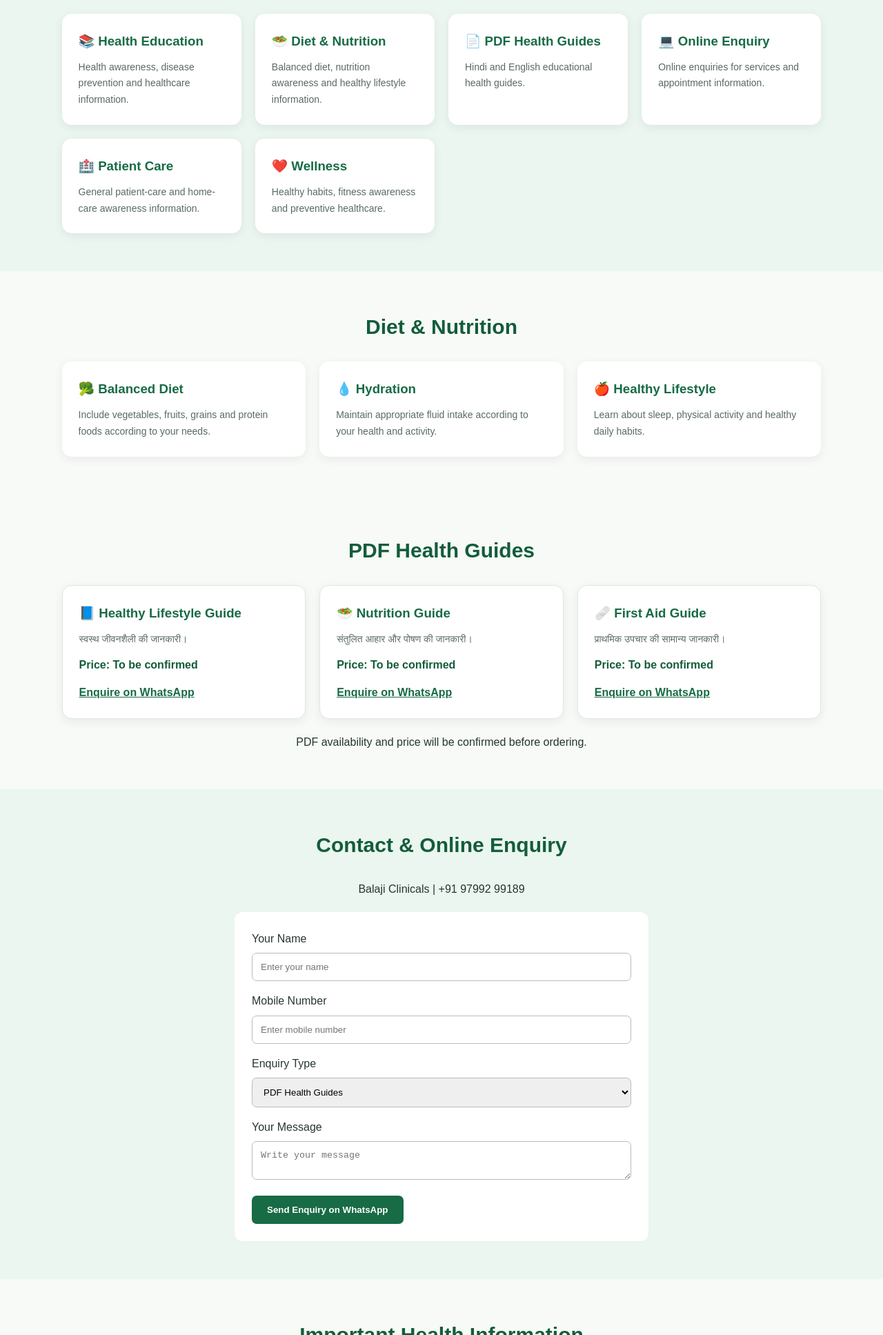
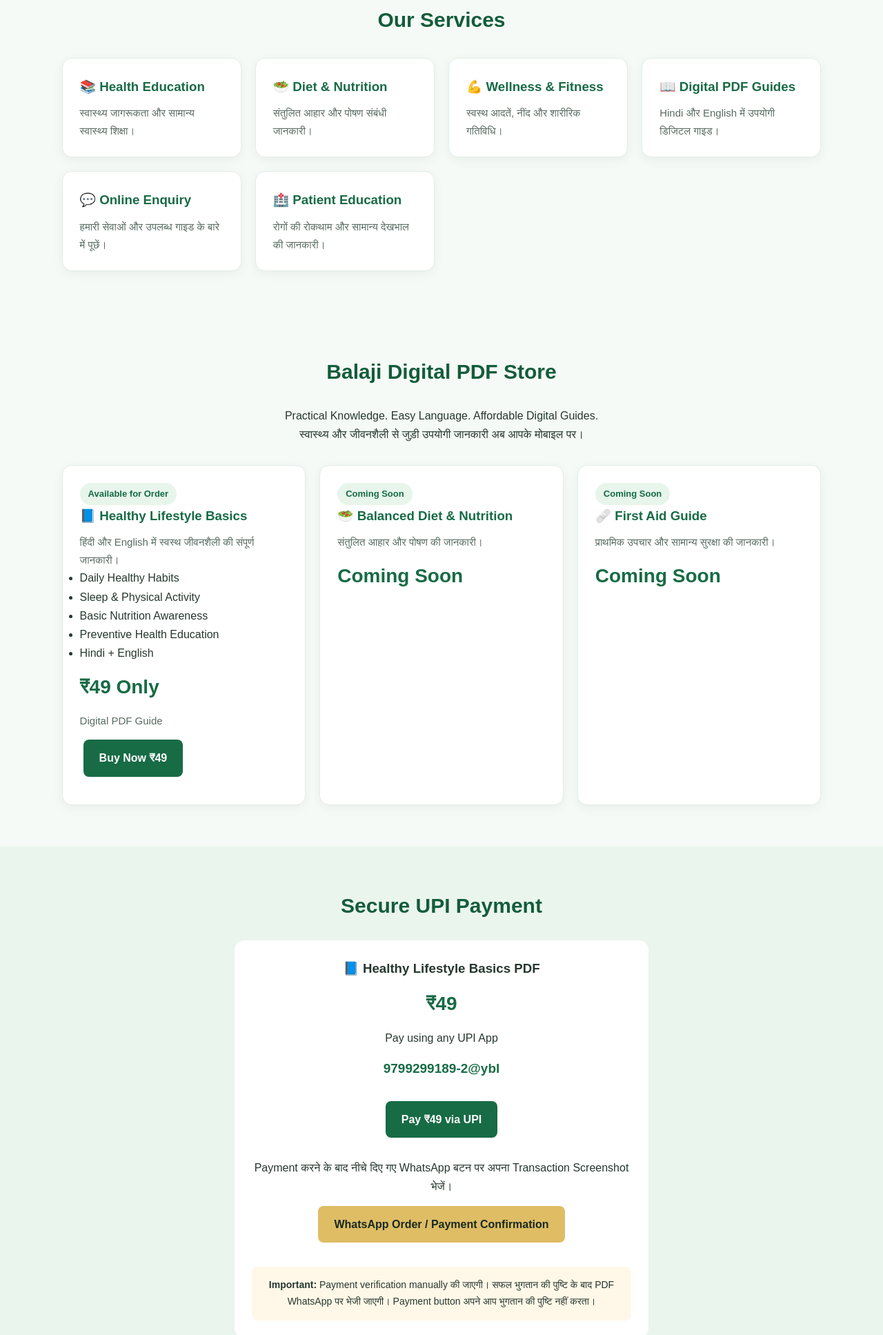
Before and after one commit to balajiclinicals/balaji-clinicals-website, a plain HTML site: page index.html in a window 1280 px wide. Shown: the part 865-2800 px from the top of the page at 69% size. Drawn offline with Linux system fonts and the light colour scheme.

Commit message:
Update index.html

```diff
--- a/index.html
+++ b/index.html
@@ -2,186 +2,544 @@
 <!DOCTYPE html>
 <html lang="hi">
 <head>
- content="width=device-width, initial-scale=1.0">
-<meta name="google-site-verification" content="a00sxfUKWRmJ4WAtIDj8_vyFzqTn2LCWqe-IsCp0JV4" />
-<title>Balaji Clinicals | Healthcare & Wellness</title>
 <meta charset="UTF-8">
 <meta name="viewport" content="width=device-width, initial-scale=1.0">
-<title>Balaji Clinicals | Healthcare & Wellness</title>
-<meta name="description" content="Balaji Clinicals - Health Education, Diet, Nutrition and Wellness">
+
+<meta name="google-site-verification" content="a00sxfUKWRmJ4WAtIDj8_vyFzqTn2LCWqe-IsCp0JV4">
+
+<title>Balaji Clinicals | Healthcare, Nutrition & Wellness</title>
+
+<meta name="description" content="Balaji Clinicals - Hindi and English Health Education, Nutrition, Wellness, Digital PDF Guides and Online Enquiry.">
+
+<meta name="keywords" content="Balaji Clinicals, Health Education, Nutrition, Wellness, Hindi Health Guide, PDF Guide">
+
+<meta name="author" content="Balaji Clinicals">
+
+<meta name="robots" content="index, follow">
+
 <style>
-*{box-sizing:border-box;margin:0;padding:0}
-body{font-family:Arial,sans-serif;color:#26372e;background:#f7faf7;line-height:1.7}
-header{background:white;padding:18px 5%;display:flex;justify-content:space-between;align-items:center;flex-wrap:wrap}
-.logo{font-size:23px;font-weight:bold;color:#176b45}
-nav a{margin:8px;color:#176b45;text-decoration:none;font-weight:bold}
-.hero{background:linear-gradient(120deg,#10452f,#238653);color:white;text-align:center;padding:75px 7%}
-.hero h1{font-size:38px;margin-bottom:15px}
-.hero p{font-size:18px}
-.btn{display:inline-block;background:#dfbd65;color:#17291e;padding:13px 23px;margin:20px 5px;border-radius:8px;text-decoration:none;font-weight:bold}
-section{padding:55px 7%}
-h2{text-align:center;color:#145c3b;font-size:30px;margin-bottom:25px}
-.intro{text-align:center;max-width:800px;margin:auto}
-.services{background:#eaf6ef}
-.grid{display:grid;grid-template-columns:repeat(auto-fit,minmax(220px,1fr));gap:20px}
-.card{background:white;padding:24px;border-radius:14px;box-shadow:0 4px 15px #0001}
-.card h3{color:#176b45;margin-bottom:10px}
-.card p{color:#586b60;font-size:14px}
-.card a{color:#176b45;font-weight:bold}
-.guides .card{border:1px solid #dce9df}
-.price{font-weight:bold;margin:12px 0;color:#145c3b}
-.contact{background:#10452f;color:white;text-align:center}
-.contact h2{color:white}
-.contact a{color:white}
-input,select,textarea{width:100%;padding:12px;margin:7px 0 15px;border:1px solid #bbb;border-radius:7px}
-form{max-width:600px;margin:auto;background:white;color:#26372e;padding:25px;border-radius:12px;text-align:left}
-button{background:#176b45;color:white;border:0;padding:13px 22px;border-radius:7px;font-weight:bold;cursor:pointer}
-footer{background:#092f20;color:white;text-align:center;padding:25px;font-size:13px}
-@media(max-width:600px){.hero h1{font-size:29px}header{justify-content:center;text-align:center}nav{margin-top:12px}}
+* {
+  box-sizing: border-box;
+  margin: 0;
+  padding: 0;
+  scroll-behavior: smooth;
+}
+
+body {
+  font-family: Arial, sans-serif;
+  color: #26372e;
+  background: #f5faf6;
+  line-height: 1.7;
+}
+
+header {
+  background: white;
+  padding: 18px 5%;
+  display: flex;
+  justify-content: space-between;
+  align-items: center;
+  flex-wrap: wrap;
+  box-shadow: 0 2px 10px #00000010;
+}
+
+.logo {
+  font-size: 24px;
+  font-weight: bold;
+  color: #176b45;
+}
+
+nav {
+  display: flex;
+  flex-wrap: wrap;
+  gap: 16px;
+}
+
+nav a {
+  color: #176b45;
+  text-decoration: none;
+  font-weight: bold;
+}
+
+.hero {
+  background: linear-gradient(120deg,#10452f,#238653);
+  color: white;
+  text-align: center;
+  padding: 85px 7%;
+}
+
+.hero h1 {
+  font-size: 38px;
+  margin-bottom: 15px;
+}
+
+.hero p {
+  font-size: 19px;
+  margin: 12px auto;
+  max-width: 750px;
+}
+
+.btn {
+  display: inline-block;
+  background: #dfbd65;
+  color: #17291e;
+  padding: 13px 23px;
+  margin: 15px 5px;
+  border-radius: 8px;
+  text-decoration: none;
+  font-weight: bold;
+  border: none;
+  cursor: pointer;
+  font-size: 16px;
+}
+
+.green {
+  background: #176b45;
+  color: white;
+}
+
+section {
+  padding: 60px 7%;
+}
+
+.heading {
+  text-align: center;
+  color: #145c3b;
+  font-size: 30px;
+  margin-bottom: 25px;
+}
+
+.intro {
+  text-align: center;
+  max-width: 850px;
+  margin: auto;
+}
+
+.grid {
+  display: grid;
+  grid-template-columns: repeat(auto-fit,minmax(230px,1fr));
+  gap: 20px;
+  margin-top: 30px;
+}
+
+.card {
+  background: white;
+  padding: 25px;
+  border-radius: 14px;
+  box-shadow: 0 4px 15px #0000000d;
+  border: 1px solid #e2eee5;
+}
+
+.card h3 {
+  color: #176b45;
+  margin-bottom: 10px;
+}
+
+.card p {
+  color: #586b60;
+  font-size: 15px;
+}
+
+.price {
+  font-size: 28px;
+  color: #176b45;
+  font-weight: bold;
+  margin: 12px 0;
+}
+
+.tag {
+  display: inline-block;
+  background: #e7f5eb;
+  color: #176b45;
+  padding: 5px 12px;
+  border-radius: 20px;
+  font-size: 13px;
+  font-weight: bold;
+}
+
+.payment {
+  background: #eaf5ed;
+  text-align: center;
+}
+
+.payment-box {
+  max-width: 600px;
+  margin: 25px auto;
+  background: white;
+  padding: 25px;
+  border-radius: 14px;
+}
+
+.upi {
+  font-size: 19px;
+  font-weight: bold;
+  color: #176b45;
+  overflow-wrap: anywhere;
+  margin: 15px;
+}
+
+.contact {
+  background: #10452f;
+  color: white;
+  text-align: center;
+}
+
+.contact h2 {
+  color: white;
+}
+
+.contact a {
+  color: white;
+}
+
+input, select, textarea {
+  width: 100%;
+  padding: 13px;
+  margin: 8px 0 15px;
+  border: 1px solid #bbb;
+  border-radius: 7px;
+  font-size: 15px;
+}
+
+form {
+  max-width: 600px;
+  margin: auto;
+  background: white;
+  color: #26372e;
+  padding: 25px;
+  border-radius: 12px;
+  text-align: left;
+}
+
+footer {
+  background: #092f20;
+  color: white;
+  text-align: center;
+  padding: 25px;
+  font-size: 14px;
+}
+
+.note {
+  background: #fff8e8;
+  padding: 15px;
+  border-radius: 8px;
+  margin-top: 20px;
+  font-size: 14px;
+}
+
+@media(max-width:600px) {
+  header {
+    justify-content: center;
+    gap: 12px;
+  }
+  nav {
+    justify-content: center;
+    gap: 12px;
+  }
+  .hero h1 {
+    font-size: 29px;
+  }
+  .hero {
+    padding: 65px 5%;
+  }
+  section {
+    padding: 45px 5%;
+  }
+}
 </style>
 </head>
+
 <body>
 
 <header>
   <div class="logo">✚ BALAJI CLINICALS</div>
+
   <nav>
     <a href="#home">Home</a>
     <a href="#about">About</a>
     <a href="#services">Services</a>
-<a href="#guides">PDF Guides</a>
+    <a href="#store">PDF Store</a>
+    <a href="#payment">Payment</a>
     <a href="#contact">Contact</a>
   </nav>
 </header>
 
-<div class="hero" id="home">
+<section class="hero" id="home">
   <h1>Your Health, Our Priority</h1>
+
   <p>स्वास्थ्य शिक्षा, पोषण और बेहतर जीवनशैली की जानकारी</p>
+
   <p>Healthcare Education | Diet | Nutrition | Wellness</p>
-<a class="btn" href="#services">Explore Services</a>
-<a class="btn" href="#contact">Contact Us</a>
-</div>
+
+  <a href="#store" class="btn">Explore PDF Store</a>
+
+  <a href="#contact" class="btn">Contact Us</a>
+</section>
 
 <section id="about">
-<h2>About Balaji Clinicals</h2>
+  <h2 class="heading">About Balaji Clinicals</h2>
+
   <div class="intro">
-<p>Balaji Clinicals is a Healthcare Education and Wellness initiative.</p>
-<p>हमारा उद्देश्य लोगों को स्वास्थ्य, पोषण, स्वच्छता और मरीजों की सामान्य देखभाल के बारे में सरल जानकारी देना है।</p>
-<p>Information available in Hindi and English.</p>
+    <h3>Knowledge for a Healthier Life</h3>
+
+    <p>
+      Balaji Clinicals is an independent healthcare
+      education and wellness initiative.
+    </p>
+
+    <p>
+      हमारा उद्देश्य लोगों को स्वास्थ्य, पोषण,
+      फिटनेस और बेहतर जीवनशैली से जुड़ी
+      उपयोगी जानकारी Hindi और English में देना है।
+    </p>
+
+    <p>
+      Learn • Understand • Improve Your Lifestyle
+    </p>
   </div>
 </section>
 
-<section class="services" id="services">
-<h2>Our Services | हमारी सेवाएं</h2>
+<section id="services">
+  <h2 class="heading">Our Services</h2>
+
   <div class="grid">
+
     <div class="card">
       <h3>📚 Health Education</h3>
-<p>Health awareness, disease prevention and healthcare information.</p>
+      <p>स्वास्थ्य जागरूकता और सामान्य स्वास्थ्य शिक्षा।</p>
     </div>
+
     <div class="card">
       <h3>🥗 Diet & Nutrition</h3>
-<p>Balanced diet, nutrition awareness and healthy lifestyle information.</p>
+      <p>संतुलित आहार और पोषण संबंधी जानकारी।</p>
     </div>
+
     <div class="card">
-<h3>📄 PDF Health Guides</h3>
-<p>Hindi and English educational health guides.</p>
+      <h3>💪 Wellness & Fitness</h3>
+      <p>स्वस्थ आदतें, नींद और शारीरिक गतिविधि।</p>
     </div>
+
     <div class="card">
-<h3>💻 Online Enquiry</h3>
-<p>Online enquiries for services and appointment information.</p>
+      <h3>📖 Digital PDF Guides</h3>
+      <p>Hindi और English में उपयोगी डिजिटल गाइड।</p>
     </div>
+
     <div class="card">
-<h3>🏥 Patient Care</h3>
-<p>General patient-care and home-care awareness information.</p>
+      <h3>💬 Online Enquiry</h3>
+      <p>हमारी सेवाओं और उपलब्ध गाइड के बारे में पूछें।</p>
     </div>
+
     <div class="card">
-<h3>❤️ Wellness</h3>
-<p>Healthy habits, fitness awareness and preventive healthcare.</p>
+      <h3>🏥 Patient Education</h3>
+      <p>रोगों की रोकथाम और सामान्य देखभाल की जानकारी।</p>
     </div>
+
   </div>
 </section>
 
-<section>
-<h2>Diet & Nutrition</h2>
+<section id="store">
+  <h2 class="heading">Balaji Digital PDF Store</h2>
+
+  <div class="intro">
+    <p>
+      Practical Knowledge. Easy Language.
+      Affordable Digital Guides.
+    </p>
+
+    <p>
+      स्वास्थ्य और जीवनशैली से जुड़ी
+      उपयोगी जानकारी अब आपके मोबाइल पर।
+    </p>
+  </div>
+
   <div class="grid">
-<div class="card"><h3>🥦 Balanced Diet</h3><p>Include vegetables, fruits, grains and protein foods according to your needs.</p></div>
-<div class="card"><h3>💧 Hydration</h3><p>Maintain appropriate fluid intake according to your health and activity.</p></div>
-<div class="card"><h3>🍎 Healthy Lifestyle</h3><p>Learn about sleep, physical activity and healthy daily habits.</p></div>
+
+    <div class="card">
+      <span class="tag">Available for Order</span>
+
+      <h3>📘 Healthy Lifestyle Basics</h3>
+
+      <p>
+        हिंदी और English में स्वस्थ जीवनशैली की संपूर्ण जानकारी।
+      </p>
+
+      <ul>
+        <li>Daily Healthy Habits</li>
+        <li>Sleep & Physical Activity</li>
+        <li>Basic Nutrition Awareness</li>
+        <li>Preventive Health Education</li>
+        <li>Hindi + English</li>
+      </ul>
+
+      <div class="price">₹49 Only</div>
+
+      <p>Digital PDF Guide</p>
+
+      <a class="btn green"
+         href="#payment">
+         Buy Now ₹49
+      </a>
+    </div>
+
+    <div class="card">
+      <span class="tag">Coming Soon</span>
+      <h3>🥗 Balanced Diet & Nutrition</h3>
+      <p>संतुलित आहार और पोषण की जानकारी।</p>
+      <div class="price">Coming Soon</div>
+    </div>
+
+    <div class="card">
+      <span class="tag">Coming Soon</span>
+      <h3>🩹 First Aid Guide</h3>
+      <p>प्राथमिक उपचार और सामान्य सुरक्षा की जानकारी।</p>
+      <div class="price">Coming Soon</div>
+    </div>
+
   </div>
 </section>
 
-<section class="guides" id="guides">
-<h2>PDF Health Guides</h2>
-<div class="grid">
-<div class="card">
-<h3>📘 Healthy Lifestyle Guide</h3>
-<p>स्वस्थ जीवनशैली की जानकारी।</p>
-<div class="price">Price: To be confirmed</div>
-<a href="https://wa.me/919799299189?text=I%20want%20Healthy%20Lifestyle%20Guide">Enquire on WhatsApp</a>
+<section class="payment" id="payment">
+
+  <h2 class="heading">Secure UPI Payment</h2>
+
+  <div class="payment-box">
+
+    <h3>📘 Healthy Lifestyle Basics PDF</h3>
+
+    <div class="price">₹49</div>
+
+    <p>Pay using any UPI App</p>
+
+    <div class="upi">
+      9799299189-2@ybl
     </div>
-<div class="card">
-<h3>🥗 Nutrition Guide</h3>
-<p>संतुलित आहार और पोषण की जानकारी।</p>
-<div class="price">Price: To be confirmed</div>
-<a href="https://wa.me/919799299189?text=I%20want%20Nutrition%20Guide">Enquire on WhatsApp</a>
+
+    <a class="btn green"
+       href="upi://pay?pa=9799299189-2@ybl&pn=Balaji%20Clinicals&am=49&cu=INR&tn=Healthy%20Lifestyle%20PDF">
+       Pay ₹49 via UPI
+    </a>
+
+    <p style="margin-top:15px">
+      Payment करने के बाद नीचे दिए गए WhatsApp बटन पर
+      अपना Transaction Screenshot भेजें।
+    </p>
+
+    <a class="btn"
+       href="https://wa.me/919799299189?text=Hello%20Balaji%20Clinicals%2C%20I%20want%20to%20order%20Healthy%20Lifestyle%20Basics%20PDF%20for%20Rs%2049.%20Please%20share%20payment%20confirmation%20details.">
+       WhatsApp Order / Payment Confirmation
+    </a>
+
+    <div class="note">
+      <b>Important:</b> Payment verification manually की जाएगी।
+      सफल भुगतान की पुष्टि के बाद PDF WhatsApp पर भेजी जाएगी।
+      Payment button अपने आप भुगतान की पुष्टि नहीं करता।
     </div>
-<div class="card">
-<h3>🩹 First Aid Guide</h3>
-<p>प्राथमिक उपचार की सामान्य जानकारी।</p>
-<div class="price">Price: To be confirmed</div>
-<a href="https://wa.me/919799299189?text=I%20want%20First%20Aid%20Guide">Enquire on WhatsApp</a>
+
   </div>
-</div>
-<p style="text-align:center;margin-top:20px">PDF availability and price will be confirmed before ordering.</p>
 </section>
 
-<section class="services" id="contact">
-<h2>Contact & Online Enquiry</h2>
-<p style="text-align:center;margin-bottom:20px">Balaji Clinicals | +91 97992 99189</p>
+<section id="contact" class="contact">
+
+  <h2 class="heading">Contact & Online Enquiry</h2>
+
+  <p>Balaji Clinicals | Healthcare & Wellness</p>
+
+  <p>Call / WhatsApp: +91 97992 99189</p>
+
+  <br>
+
   <form id="enquiry">
+
     <label>Your Name</label>
-<input id="name" required placeholder="Enter your name">
+    <input type="text" id="name"
+           placeholder="Enter your name" required>
+
     <label>Mobile Number</label>
-<input id="mobile" required placeholder="Enter mobile number">
+    <input type="tel" id="mobile"
+           placeholder="Enter mobile number"
+           pattern="[0-9]{10}" required>
+
     <label>Enquiry Type</label>
     <select id="topic">
       <option>PDF Health Guides</option>
       <option>Diet & Nutrition</option>
       <option>Healthcare Education</option>
       <option>Patient Care Enquiry</option>
-<option>Appointment Enquiry</option>
+      <option>Online Consultation Enquiry</option>
       <option>Other</option>
     </select>
+
     <label>Your Message</label>
-<textarea id="message" required placeholder="Write your message"></textarea>
-<button type="submit">Send Enquiry on WhatsApp</button>
+    <textarea id="message"
+              rows="4"
+              placeholder="Write your message"
+              required></textarea>
+
+    <button type="submit" class="btn green">
+      Send Enquiry on WhatsApp
+    </button>
+
   </form>
+
 </section>
 
 <section>
-<h2>Important Health Information</h2>
+  <h2 class="heading">Important Health Information</h2>
+
   <div class="intro">
-<p>Website content is for general educational purposes only. It is not a substitute for professional medical advice, diagnosis or treatment.</p>
-<p>यह वेबसाइट आपातकालीन चिकित्सा सेवा नहीं है। गंभीर लक्षण होने पर तुरंत नजदीकी अस्पताल जाएं।</p>
+    <p>
+      Website content is for general educational purposes only.
+      It is not a substitute for professional medical advice,
+      diagnosis or treatment.
+    </p>
+
+    <p>
+      यह वेबसाइट सामान्य स्वास्थ्य शिक्षा के लिए है।
+      किसी भी बीमारी या उपचार के लिए योग्य चिकित्सक
+      से सलाह लें।
+    </p>
   </div>
 </section>
 
 <footer>
-<h3>BALAJI CLINICALS</h3>
-<p>Healthcare Education | Diet | Nutrition | Wellness</p>
+
+  <h3>✚ BALAJI CLINICALS</h3>
+
+  <p>Healthcare | Nutrition | Education | Wellness</p>
+
   <p>Phone / WhatsApp: +91 97992 99189</p>
+
+  <p>UPI: 9799299189-2@ybl</p>
+
   <p>© 2026 Balaji Clinicals. All Rights Reserved.</p>
+
 </footer>
 
 <script>
-document.getElementById("enquiry").addEventListener("submit",function(e){
+document.getElementById("enquiry")
+.addEventListener("submit", function(e) {
+
   e.preventDefault();
-let n=document.getElementById("name").value;
-let p=document.getElementById("mobile").value;
-let t=document.getElementById("topic").value;
-let m=document.getElementById("message").value;
-let text="Balaji Clinicals Enquiry\nName: "+n+"\nPhone: "+p+"\nTopic: "+t+"\nMessage: "+m;
-window.open("https://wa.me/919799299189?text="+encodeURIComponent(text),"_blank");
+
+  let n = document.getElementById("name").value;
+  let p = document.getElementById("mobile").value;
+  let t = document.getElementById("topic").value;
+  let m = document.getElementById("message").value;
+
+  let text =
+    "Balaji Clinicals Enquiry" +
+    "\nName: " + n +
+    "\nPhone: " + p +
+    "\nTopic: " + t +
+    "\nMessage: " + m;
+
+  window.open(
+    "https://wa.me/919799299189?text=" +
+    encodeURIComponent(text),
+    "_blank"
+  );
+
 });
 </script>
+
 </body>
 </html>
```
Lines whose indentation alone changed are shown as unchanged.
